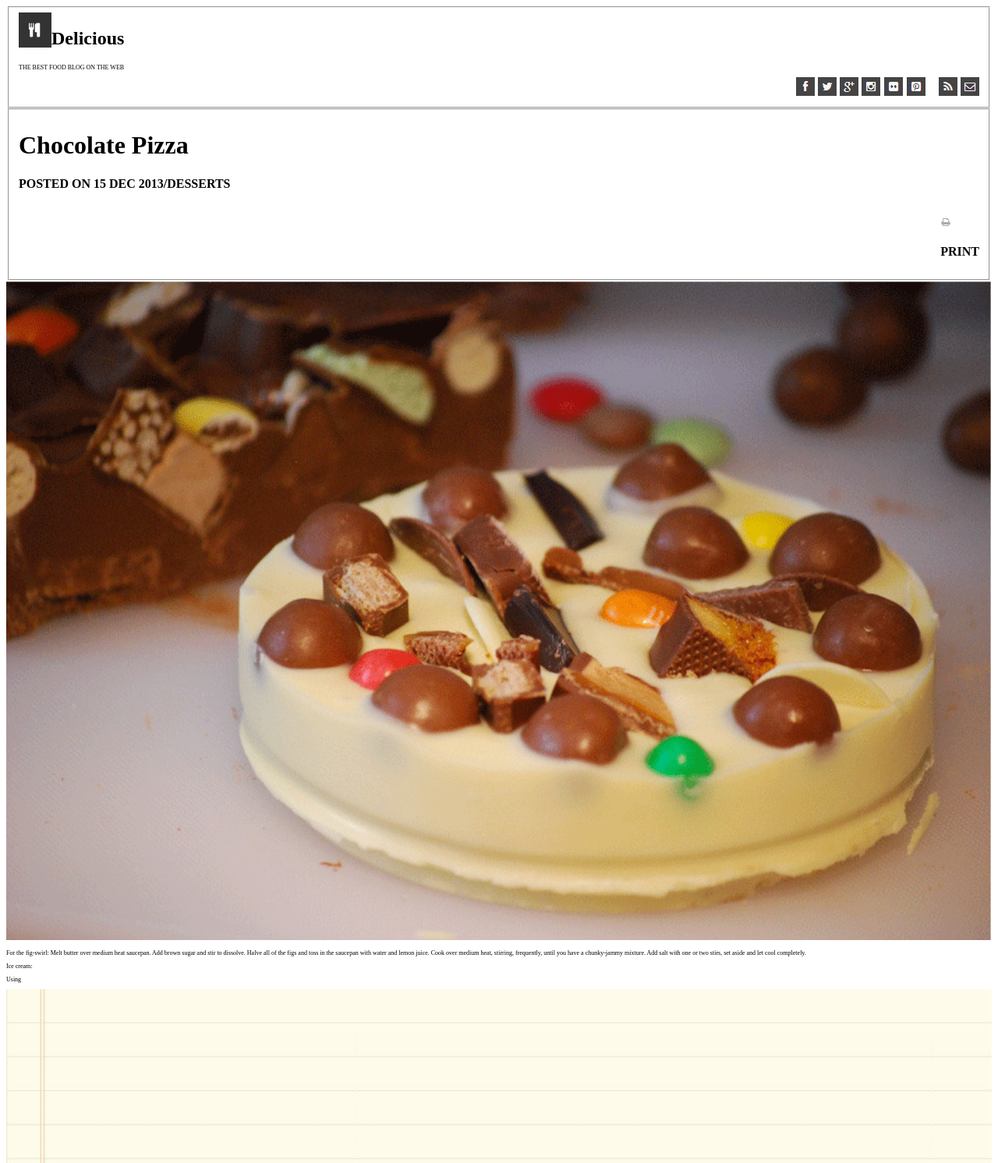
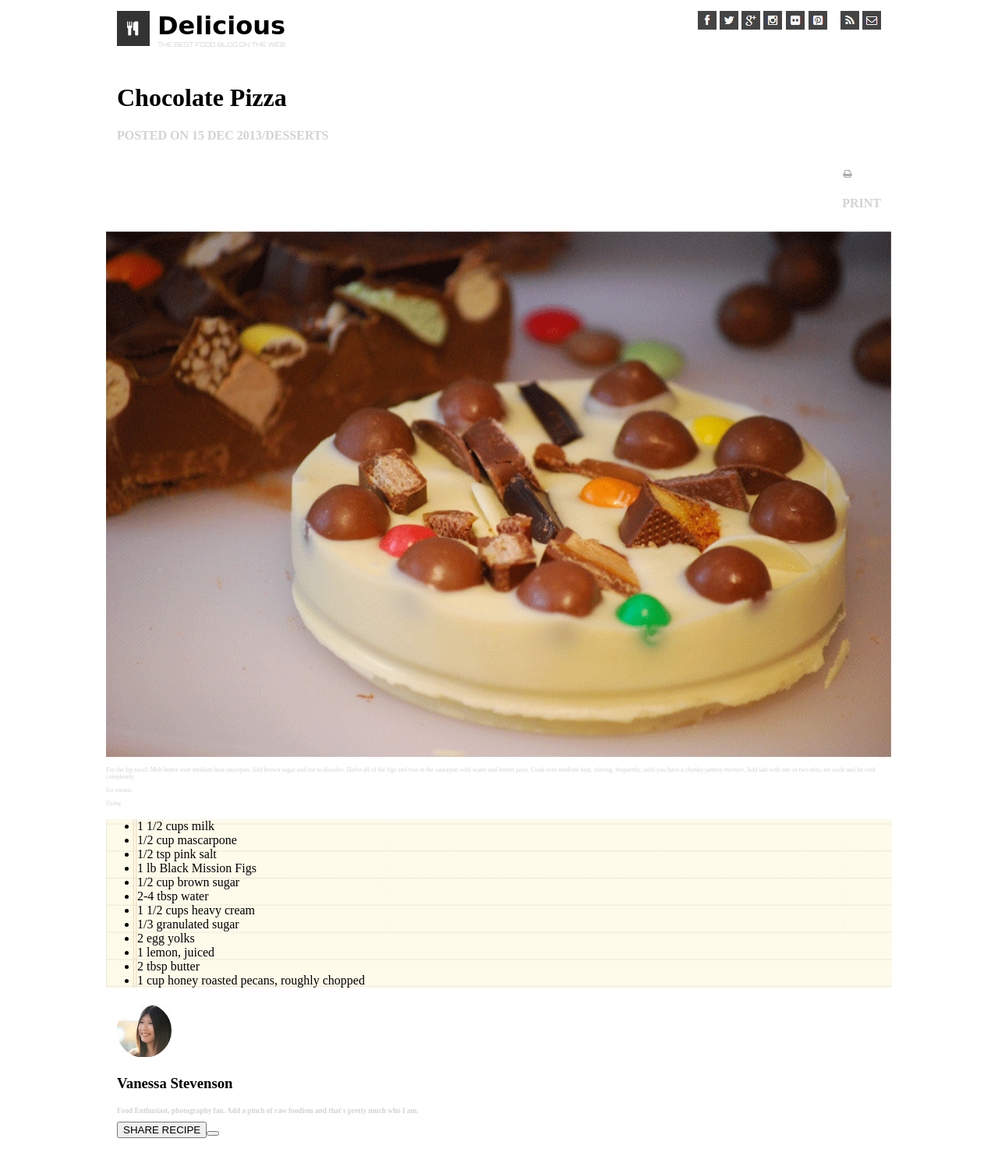
Before and after one commit to loganabsher/chocolate-pizza, a plain HTML site: page index.html in a window 1280 px wide. Shown: the top 1492 px of the page at 78% size. Drawn offline with Linux system fonts and the light colour scheme; a web font is replaced by a local one.

Commit message:
added new fonts to top of page

```diff
--- a/index.html
+++ b/index.html
@@ -3,13 +3,15 @@
   <head>
     <title>Chocolate Pizza</title>
     <link rel="stylesheet" type="text/CSS" href="style.css">
+    <link href="https://fonts.googleapis.com/css?family=Mr+Bedfort" rel="stylesheet">
+    <link href="https://fonts.googleapis.com/css?family=Mr+Bedfort|Orbitron" rel="stylesheet">
   </head>
   <body>
     <fieldset>
       <img src="img/logo.png" id="mainLogo">
-      <section class="caption">
-        <h1>Delicious</h1 id="del">
-          <p>THE BEST FOOD BLOG ON THE WEB</p>
+      <section id="caption">
+        <h1 id="del">Delicious</h1>
+          <p id="best">THE BEST FOOD BLOG ON THE WEB.</p>
       </section>
       <section class="contact">
         <img src="img/rss-icon.png">
@@ -39,7 +41,6 @@
     <p>Ice cream:</p>
     <p>Using</p>
     <section id="listImg">
-      <img src="img/list-bg.png" width="100%">
       <ul>
         <li>1 1/2 cups milk</li>
         <li>1/2 cup mascarpone</li>
@@ -55,5 +56,15 @@
         <li>1 cup honey roasted pecans, roughly chopped</li>
       </ul>
     </section>
+    <fieldset>
+      <img src="img/van-pic.png">
+      <h3>Vanessa Stevenson<h3>
+      <p>Food Enthusiast, photography fan. Add a pinch of raw foodism and that's pretty much who I am.<p>
+      <button>SHARE RECIPE<button>
+    </fieldset>
   </body>
+  <footer>
+    <img src="img/small-logo.png">
+    <p>Delicious@2013 . All Rights Reserved.<br>Proudly published with Ghost.<p>
+  </footer>
 </html>
--- a/style.css
+++ b/style.css
@@ -2,7 +2,11 @@
   float: left;
 }
 #del{
-  float: left;
+  margin-top: 0px;
+  margin-bottom: 0px;
+  margin-left: 10px;
+  font-family: 'Mr Bedfort', cursive;
+  font-size: 2em;
 }
 #caption{
   float: left;
@@ -17,6 +21,27 @@
 p{
   font-size: .5em;
 }
-body{
-
+html{
+  margin-left: 10%;
+  margin-right: 10%;
 }
+#listImg{
+  background-image: url('img/list-bg.png');
+  background-repeat: no-repeat;
+  background-position: center;
+  background-size: 100%;
+}
+footer{
+  margin-top: 5%;
+}
+p{
+  color: lightgrey;
+}
+fieldset{
+  border: none;
+}
+#best{
+  margin-top: 0px;
+  margin-left: 10px;
+  font-family: 'Orbitron', sans-serif;
+}
```
